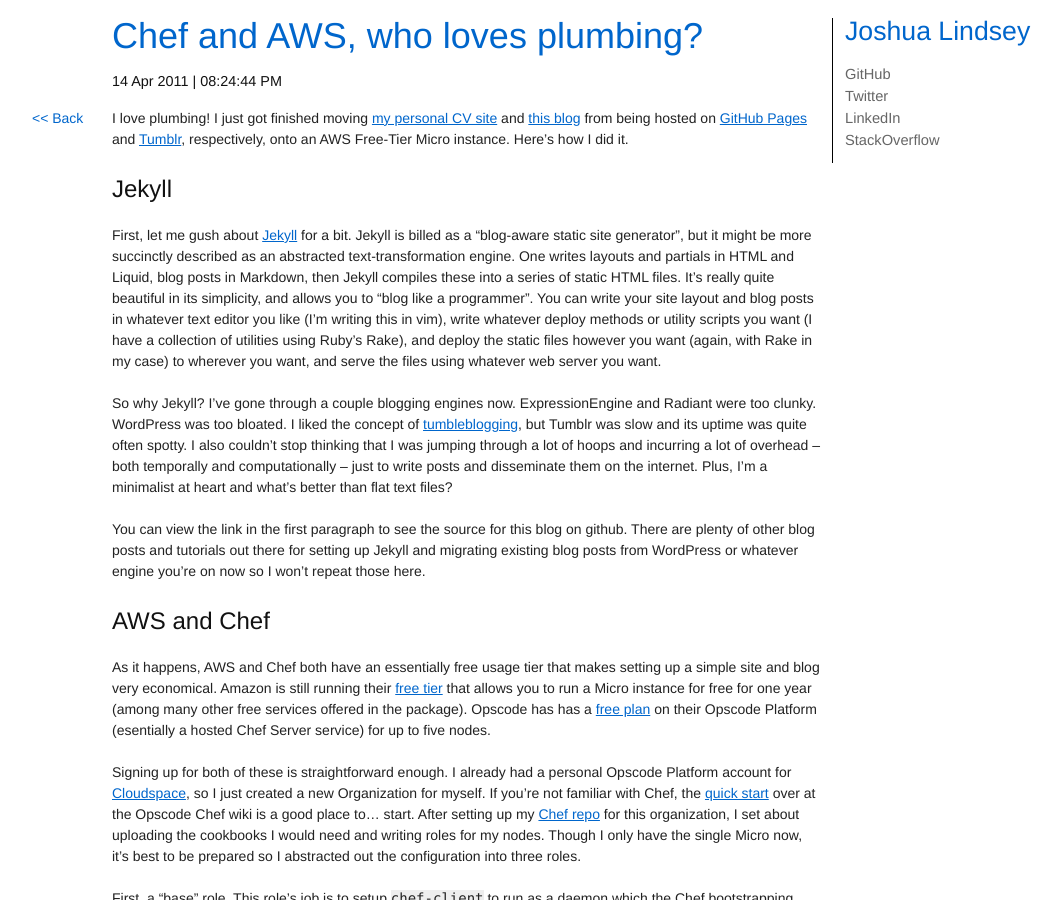
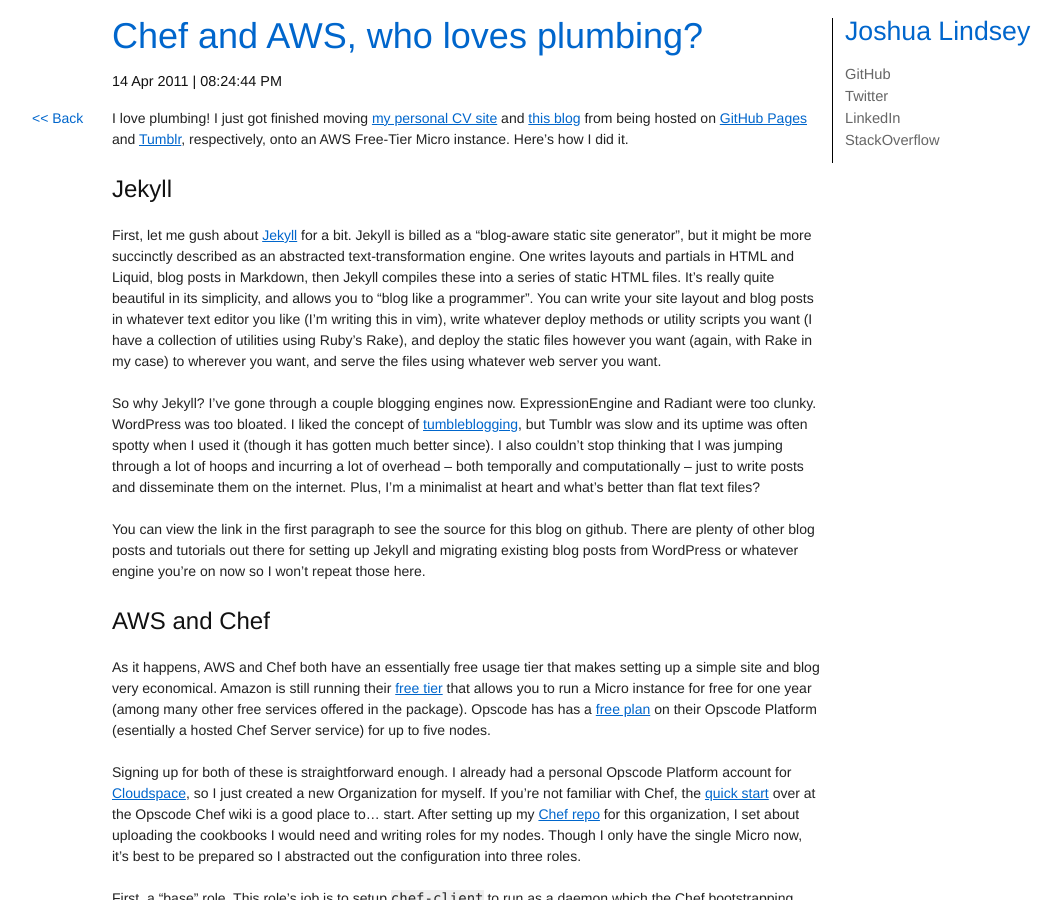
Before and after one commit to jlindsey/blog, a Jekyll site: the page built from _posts/2011-04-14-chef-and-aws-who-loves-plumbing.markdown, in a window 1280 px wide and 900 px high. Shown: the whole window, without its empty margins (53-1114 px from the left). Built offline with Jekyll 4.4.1, drawn with Linux system fonts in a browser that asks for light colours; Markdown is read by kramdown in place of the engine named in the settings; comment, search, counter and statistics services are not loaded.

Commit message:
Amend tumblr phrasing :P

```diff
--- a/_posts/2011-04-14-chef-and-aws-who-loves-plumbing.markdown
+++ b/_posts/2011-04-14-chef-and-aws-who-loves-plumbing.markdown
@@ -23,9 +23,9 @@
 web server you want.
 
 So why Jekyll? I've gone through a couple blogging engines now. ExpressionEngine and Radiant were too clunky. WordPress was too bloated. I liked the concept of
-[tumbleblogging](http://www.kottke.org/05/10/tumblelogs), but Tumblr was slow and its uptime was quite often spotty. I also couldn't stop thinking that
-I was jumping through a lot of hoops and incurring a lot of overhead – both temporally and computationally – just to write posts and disseminate them on the internet.
-Plus, I'm a minimalist at heart and what's better than flat text files?
+[tumbleblogging](http://www.kottke.org/05/10/tumblelogs), but Tumblr was slow and its uptime was often spotty when I used it (though it has gotten much better since).
+I also couldn't stop thinking that I was jumping through a lot of hoops and incurring a lot of overhead – both temporally and computationally – just to write posts
+and disseminate them on the internet. Plus, I'm a minimalist at heart and what's better than flat text files?
 
 You can view the link in the first paragraph to see the source for this blog on github. There are plenty of other blog posts and tutorials out there for setting up
 Jekyll and migrating existing blog posts from WordPress or whatever engine you're on now so I won't repeat those here.
```
